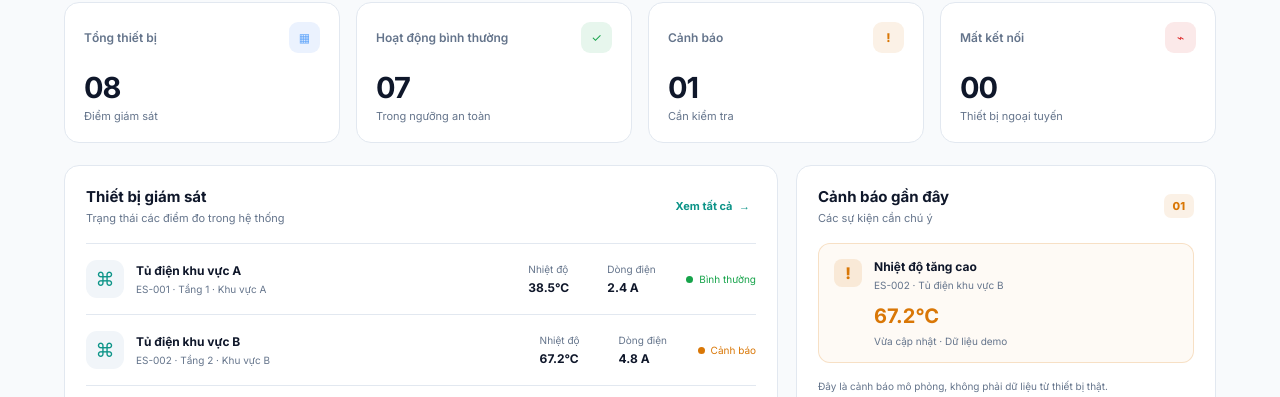
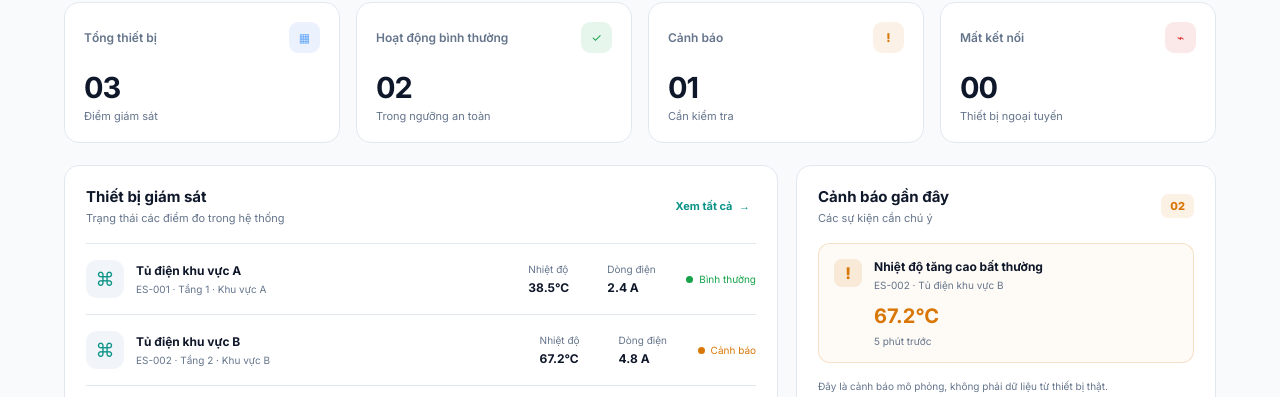
Before and after one commit to khiemdeptrai19092011/e-safe, a React (Vite) app: page / in a window 1280 px wide. Shown: the part 219-616 px from the top of the page. Built offline with nearby package versions, Linux system fonts and the light colour scheme.

Commit message:
new file:   E-SAFE-SOURCE-SNAPSHOT.md 	modified:   src/App.tsx 	modified:   src/pages/AlertsPage.tsx 	modified:   src/pages/DashboardPage.tsx 	modified:   src/pages/DevicesPage.tsx

```diff
--- a/src/App.tsx
+++ b/src/App.tsx
@@ -4,15 +4,24 @@ import './App.css'
 
 import Topbar from './components/layout/Topbar'
 import MobileNav from './components/layout/MobileNav'
+
 import DashboardPage from './pages/DashboardPage'
 import DevicesPage from './pages/DevicesPage'
 import AlertsPage from './pages/AlertsPage'
+import SettingsPage from './pages/SettingsPage'
+
+import { devices as initialDevices } from './data/devices'
+import { alerts as initialAlerts } from './data/alerts'
+
 import type { Theme } from './types/theme'
-import SettingsPage from './pages/SettingsPage'
 
 function App() {
   const [theme, setTheme] = useState<Theme>('light')
   const [activePage, setActivePage] = useState('Tổng quan')
+
+  // Dữ liệu dùng chung cho toàn bộ ứng dụng
+  const devices = initialDevices
+  const alerts = initialAlerts
 
   const navigation = ['Tổng quan', 'Thiết bị', 'Cảnh báo', 'Cài đặt']
 
@@ -33,11 +42,15 @@ function App() {
 
       <main className="main-content">
         {activePage === 'Tổng quan' ? (
-          <DashboardPage onNavigate={setActivePage} />
+          <DashboardPage
+            devices={devices}
+            alerts={alerts}
+            onNavigate={setActivePage}
+          />
         ) : activePage === 'Thiết bị' ? (
-          <DevicesPage />
+          <DevicesPage devices={devices} />
         ) : activePage === 'Cảnh báo' ? (
-          <AlertsPage />
+          <AlertsPage alerts={alerts} />
         ) : activePage === 'Cài đặt' ? (
           <SettingsPage
             theme={theme}
--- a/src/pages/AlertsPage.tsx
+++ b/src/pages/AlertsPage.tsx
@@ -1,7 +1,10 @@
 import { useMemo, useState } from 'react'
-import { alerts } from '../data/alerts'
-import type { AlertLevel, AlertStatus } from '../types/alert'
+import type { Alert, AlertLevel, AlertStatus } from '../types/alert'
 import './AlertsPage.css'
+
+type AlertsPageProps = {
+  alerts: Alert[]
+}
 
 type LevelFilter = 'all' | AlertLevel
 type StatusFilter = 'all' | AlertStatus
@@ -18,7 +21,7 @@ const statusLabels: Record<AlertStatus, string> = {
   resolved: 'Đã xử lý',
 }
 
-function AlertsPage() {
+function AlertsPage({ alerts }: AlertsPageProps) {
   const [levelFilter, setLevelFilter] = useState<LevelFilter>('all')
   const [statusFilter, setStatusFilter] = useState<StatusFilter>('all')
 
@@ -29,7 +32,7 @@ function AlertsPage() {
       warning: alerts.filter((alert) => alert.level === 'warning').length,
       info: alerts.filter((alert) => alert.level === 'info').length,
     }
-  }, [])
+  }, [alerts])
 
   const filteredAlerts = useMemo(() => {
     return alerts.filter((alert) => {
@@ -41,7 +44,7 @@ function AlertsPage() {
 
       return levelMatch && statusMatch
     })
-  }, [levelFilter, statusFilter])
+  }, [alerts, levelFilter, statusFilter])
 
   const hasActiveFilters =
     levelFilter !== 'all' || statusFilter !== 'all'
--- a/src/pages/DashboardPage.tsx
+++ b/src/pages/DashboardPage.tsx
@@ -1,38 +1,54 @@
 
 import StatCard from '../components/dashboard/StatCard'
 
+import type { Device } from '../types/device'
+import type { Alert } from '../types/alert'
+
 type DashboardPageProps = {
+  devices: Device[]
+  alerts: Alert[]
   onNavigate: (page: string) => void
 }
 
-const devices = [
-  {
-    id: 'ES-001',
-    name: 'Tủ điện khu vực A',
-    location: 'Tầng 1 · Khu vực A',
-    temperature: 38.5,
-    current: 2.4,
-    status: 'normal',
-  },
-  {
-    id: 'ES-002',
-    name: 'Tủ điện khu vực B',
-    location: 'Tầng 2 · Khu vực B',
-    temperature: 67.2,
-    current: 4.8,
-    status: 'warning',
-  },
-  {
-    id: 'ES-003',
-    name: 'Tủ điện khu vực C',
-    location: 'Tầng 2 · Khu vực C',
-    temperature: 35.1,
-    current: 1.9,
-    status: 'normal',
-  },
-]
+function DashboardPage({
+  devices,
+  alerts,
+  onNavigate,
+}: DashboardPageProps) {
+  // Tính toán thống kê thiết bị
+  const totalDevices = devices.length
 
-function DashboardPage({ onNavigate }: DashboardPageProps) {
+  const normalDevices = devices.filter(
+    (device) => device.status === 'normal',
+  ).length
+
+  const warningDevices = devices.filter(
+    (device) => device.status === 'warning',
+  ).length
+
+  const offlineDevices = devices.filter(
+    (device) => device.status === 'offline',
+  ).length
+
+  // Chỉ lấy cảnh báo chưa được xử lý
+  const activeAlerts = alerts.filter(
+    (alert) => alert.status !== 'resolved',
+  )
+
+  const latestAlert = activeAlerts[0]
+
+  // Chuyển trạng thái thiết bị thành nhãn tiếng Việt
+  function getDeviceStatusLabel(status: Device['status']) {
+    switch (status) {
+      case 'normal':
+        return 'Bình thường'
+      case 'warning':
+        return 'Cảnh báo'
+      case 'offline':
+        return 'Mất kết nối'
+    }
+  }
+
   return (
     <>
       <section className="page-heading">
@@ -53,28 +69,31 @@ function DashboardPage({ onNavigate }: DashboardPageProps) {
       <section className="stats-grid" aria-label="Thống kê hệ thống">
         <StatCard
           label="Tổng thiết bị"
-          value="08"
+          value={String(totalDevices).padStart(2, '0')}
           note="Điểm giám sát"
           icon="▦"
           color="blue"
         />
+
         <StatCard
           label="Hoạt động bình thường"
-          value="07"
+          value={String(normalDevices).padStart(2, '0')}
           note="Trong ngưỡng an toàn"
           icon="✓"
           color="green"
         />
+
         <StatCard
           label="Cảnh báo"
-          value="01"
+          value={String(warningDevices).padStart(2, '0')}
           note="Cần kiểm tra"
           icon="!"
           color="orange"
         />
+
         <StatCard
           label="Mất kết nối"
-          value="00"
+          value={String(offlineDevices).padStart(2, '0')}
           note="Thiết bị ngoại tuyến"
           icon="⌁"
           color="red"
@@ -124,13 +143,15 @@ function DashboardPage({ onNavigate }: DashboardPageProps) {
 
                   <span className={`device-status ${device.status}`}>
                     <span />
-                    {device.status === 'normal'
-                      ? 'Bình thường'
-                      : 'Cảnh báo'}
+                    {getDeviceStatusLabel(device.status)}
                   </span>
                 </div>
               </article>
             ))}
+
+            {devices.length === 0 && (
+              <p>Chưa có thiết bị nào trong hệ thống.</p>
+            )}
           </div>
         </div>
 
@@ -141,21 +162,38 @@ function DashboardPage({ onNavigate }: DashboardPageProps) {
               <p>Các sự kiện cần chú ý</p>
             </div>
 
-            <span className="alert-count">01</span>
+            <span className="alert-count">
+              {String(activeAlerts.length).padStart(2, '0')}
+            </span>
           </div>
 
+          {latestAlert ? (
             <article className="alert-item">
               <div className="alert-icon">!</div>
 
               <div>
-              <h3>Nhiệt độ tăng cao</h3>
-              <p>ES-002 · Tủ điện khu vực B</p>
-              <strong>67.2°C</strong>
+                <h3>{latestAlert.title}</h3>
+                <p>
+                  {latestAlert.deviceId} · {latestAlert.deviceName}
+                </p>
+
+                {latestAlert.temperature !== undefined && (
+                  <strong>{latestAlert.temperature}°C</strong>
+                )}
+
                 <span className="alert-time">
-                Vừa cập nhật · Dữ liệu demo
+                  {latestAlert.createdAt}
                 </span>
               </div>
             </article>
+          ) : (
+            <div className="alert-item">
+              <div>
+                <h3>Không có cảnh báo đang hoạt động</h3>
+                <p>Hệ thống hiện không ghi nhận cảnh báo mới.</p>
+              </div>
+            </div>
+          )}
 
           <div className="alert-footer">
             Đây là cảnh báo mô phỏng, không phải dữ liệu từ thiết bị thật.
```
Also changed, not shown: src/pages/DevicesPage.tsx (+49 -13 lines), 1 other file (tests, documents, lock files or other folders). Lines whose indentation alone changed are shown as unchanged.
